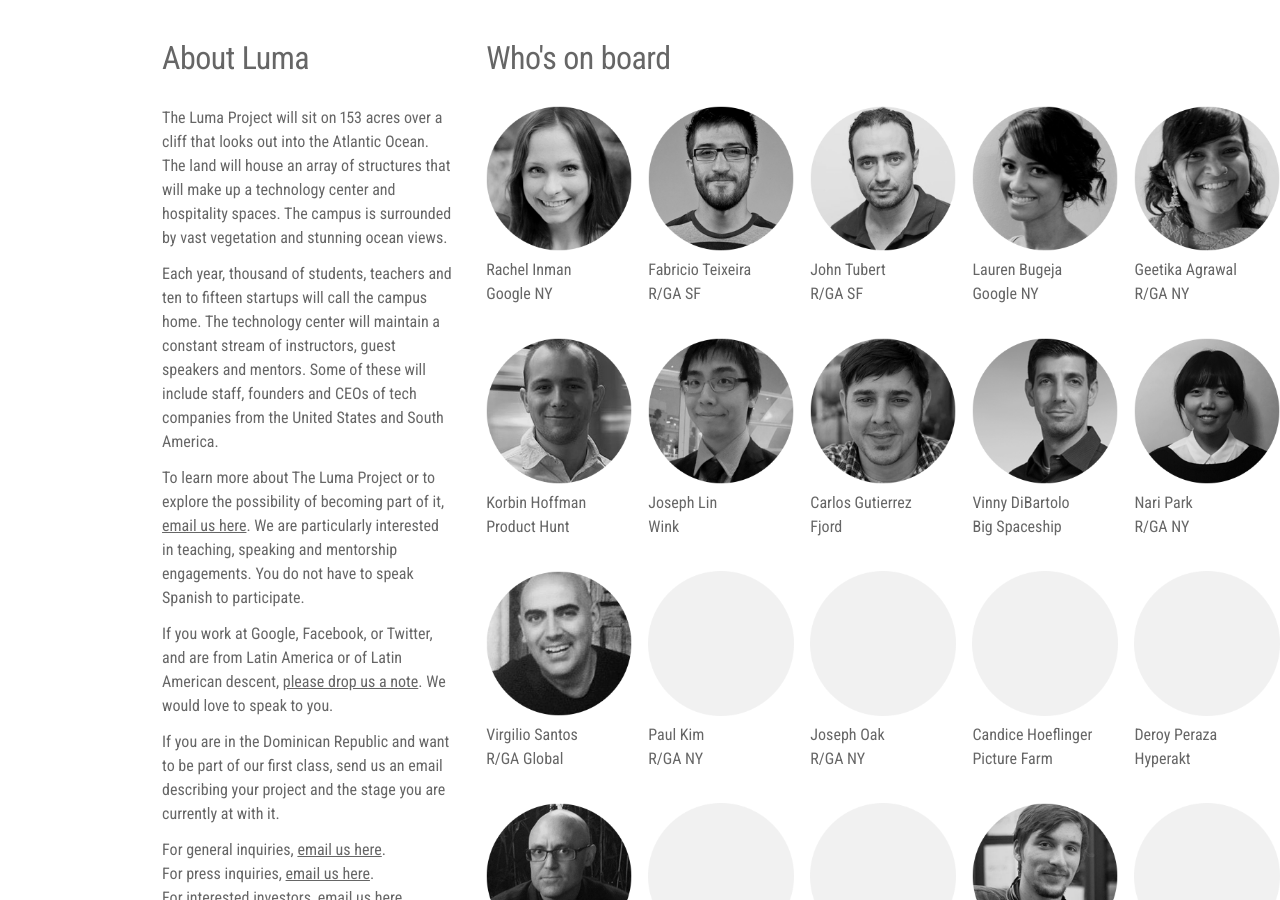
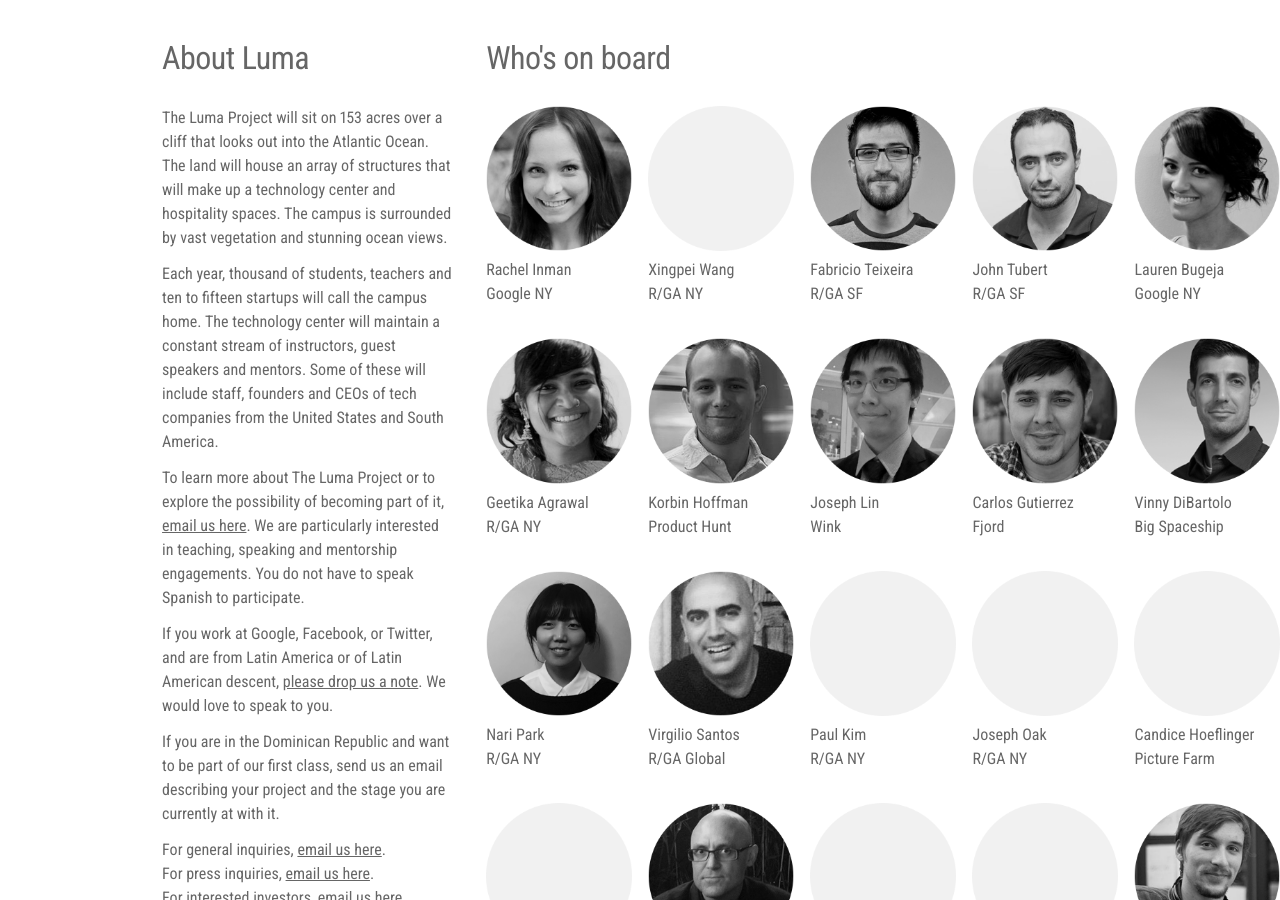
Before and after one commit to amintorres/lumaproject, a Jekyll site: the page built from index.html, in a window 1280 px wide and 900 px high, scrolled down 774 px. Built offline with Jekyll 4.4.1, drawn with Linux system fonts in a browser that asks for light colours.

Commit message:
Adds Xingpei

```diff
--- a/index.html
+++ b/index.html
@@ -5,6 +5,9 @@ people:
   - name: "Rachel Inman"
     company: "Google NY"
     image: "rachel.png"
+  - name: "Xingpei Wang"
+    company: "R/GA NY"
+    image: "circle.png"
   - name: "Fabricio Teixeira"
     company: "R/GA SF"
     image: "fab.png"
```
